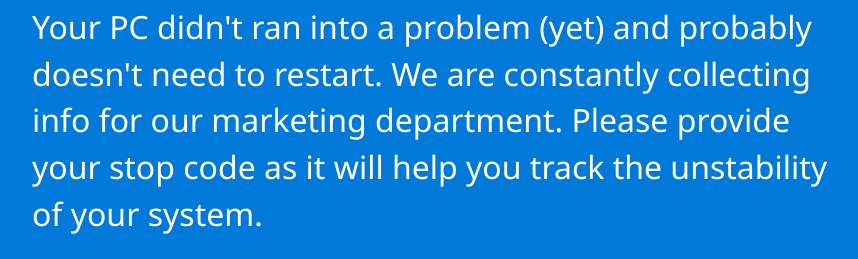
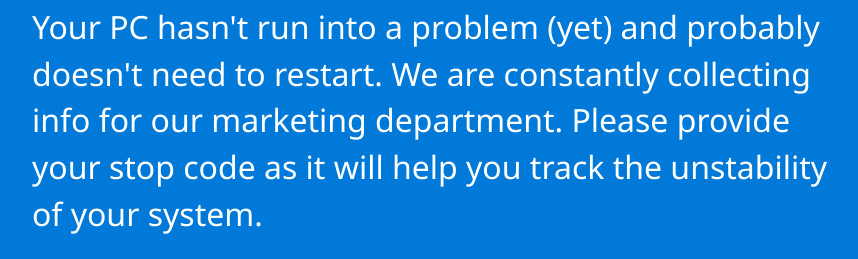
Before and after one commit to keombre/kubik-bluescreen, an Electron app: page app/index.html in a window 1280 px wide. Shown: the part 310-569 px from the top of the page, without its empty margins (103-961 px from the left). Drawn offline with Linux system fonts and the light colour scheme; no server answers.

Commit message:
fix spelling

```diff
--- a/app/index.html
+++ b/app/index.html
@@ -6,7 +6,7 @@
 	<body>
 		<div class="smiley">:)</div>
 		<div class="text-main">
-			Your PC didn't ran into a problem (yet) and probably doesn't need to restart.
+			Your PC hasn't run into a problem (yet) and probably doesn't need to restart.
 			We are constantly collecting info for our marketing department.
 			Please provide your stop code as it will help you track the unstability of your system.
 		</div>
```
